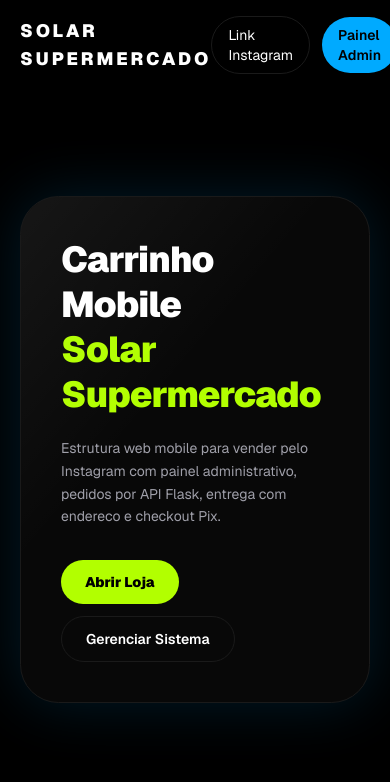
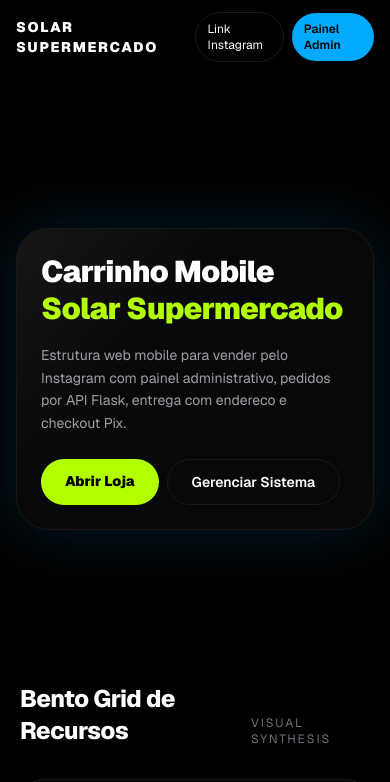
Before and after one commit to walter1243/Sistema-Solar-Supermercado, a Next.js app: page / in a window 390 px wide. Shown: the top 782 px of the page. Built offline with nearby package versions, Linux system fonts and the light colour scheme.

Commit message:
fix: melhora responsividade da landing no mobile

```diff
--- a/src/components/landing/LandingPage.tsx
+++ b/src/components/landing/LandingPage.tsx
@@ -98,15 +98,15 @@ export default function LandingPage() {
           backdropFilter: headerFilter,
           backgroundColor: headerBg,
         }}
-        className="sticky top-0 z-50 border-b border-transparent px-5 py-4"
+        className="sticky top-0 z-50 border-b border-transparent px-4 py-3 sm:px-5 sm:py-4"
       >
-        <div className="mx-auto flex max-w-6xl items-center justify-between">
-          <div className="text-lg font-black tracking-[0.16em]">SOLAR SUPERMERCADO</div>
-          <div className="flex items-center gap-3 text-sm">
-            <Link href="/loja" className="rounded-full border border-[#1A1A1A] px-4 py-2 hover:border-[#B2FF00]">
+        <div className="mx-auto flex max-w-6xl items-center justify-between gap-2 sm:gap-3">
+          <div className="text-sm font-black tracking-[0.12em] sm:text-lg sm:tracking-[0.16em]">SOLAR SUPERMERCADO</div>
+          <div className="flex items-center gap-2 text-xs sm:gap-3 sm:text-sm">
+            <Link href="/loja" className="rounded-full border border-[#1A1A1A] px-3 py-2 hover:border-[#B2FF00] sm:px-4">
               Link Instagram
             </Link>
-            <Link href="/admin" className="rounded-full bg-[#00AAFF] px-4 py-2 font-semibold text-black hover:bg-[#33bdff]">
+            <Link href="/admin" className="rounded-full bg-[#00AAFF] px-3 py-2 font-semibold text-black hover:bg-[#33bdff] sm:px-4">
               Painel Admin
             </Link>
           </div>
@@ -114,19 +114,19 @@ export default function LandingPage() {
       </motion.header>
 
       <main>
-        <section ref={heroRef} className="relative mx-auto grid min-h-[85vh] max-w-6xl place-items-center px-5 py-16">
+        <section ref={heroRef} className="relative mx-auto grid min-h-[72vh] max-w-6xl place-items-center px-4 py-10 sm:min-h-[85vh] sm:px-5 sm:py-16">
           <div className="absolute inset-0 -z-10 bg-[radial-gradient(circle_at_20%_20%,rgba(0,170,255,0.26),transparent_45%),radial-gradient(circle_at_80%_40%,rgba(178,255,0,0.22),transparent_45%)]" />
-          <motion.div style={{ scale: heroScale, opacity: heroOpacity }} className="relative w-full max-w-3xl overflow-hidden rounded-[2.4rem] border border-[#1A1A1A] bg-[#080808] p-10 shadow-[0_0_60px_rgba(0,170,255,0.16)]">
+          <motion.div style={{ scale: heroScale, opacity: heroOpacity }} className="relative w-full max-w-3xl overflow-hidden rounded-[2rem] border border-[#1A1A1A] bg-[#080808] p-6 shadow-[0_0_60px_rgba(0,170,255,0.16)] sm:rounded-[2.4rem] sm:p-10">
             <div className="pointer-events-none absolute inset-0 bg-[linear-gradient(130deg,rgba(255,255,255,0.06),transparent_40%)]" />
-            <h1 className="text-balance text-4xl font-black leading-tight tracking-tight sm:text-6xl">
+            <h1 className="text-balance text-3xl font-black leading-tight tracking-tight sm:text-6xl">
               Carrinho Mobile
               <span className="block text-[#B2FF00]">Solar Supermercado</span>
             </h1>
-            <p className="mt-5 max-w-2xl text-sm leading-relaxed text-zinc-400 sm:text-base">
+            <p className="mt-4 max-w-2xl text-sm leading-relaxed text-zinc-400 sm:mt-5 sm:text-base">
               Estrutura web mobile para vender pelo Instagram com painel administrativo, pedidos por API Flask,
               entrega com endereco e checkout Pix.
             </p>
-            <div className="mt-8 flex flex-wrap gap-3">
+            <div className="mt-6 flex flex-wrap gap-2 sm:mt-8 sm:gap-3">
               <Link href="/loja" className="rounded-full bg-[#B2FF00] px-6 py-3 text-sm font-black text-black hover:bg-[#cbff4d]">
                 Abrir Loja
               </Link>
```
